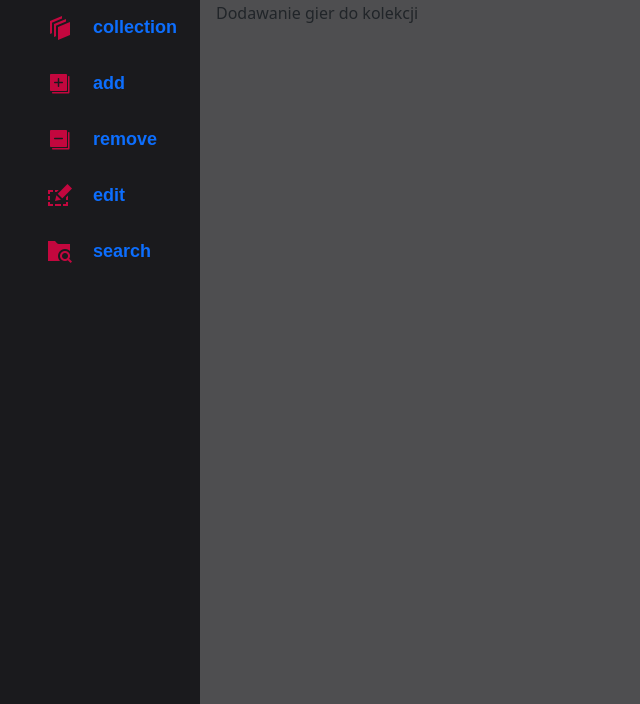
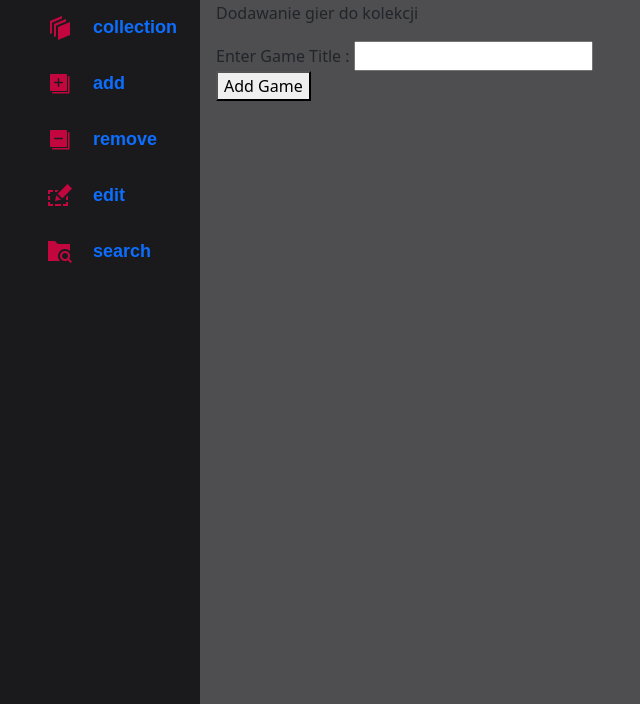
Before and after one commit to LKacik/games-library, a Django app: page /add in a window 1280 px wide. Shown: the part 96-800 px from the top of the page, without its empty margins (0-640 px from the left). Run offline with Django 4.2, Linux system fonts and the light colour scheme.

Commit message:
Added method POST-> search game title

```diff
--- a/warehouse/templates/add.html
+++ b/warehouse/templates/add.html
@@ -3,5 +3,9 @@
 {% block content %}
 
 <p> Dodawanie gier do kolekcji</p>
-
+<form method="POST">
+    {% csrf_token %}
+    Enter Game Title : <input type="text" name="title"><br>
+    <button type="submit">Add Game</button>
+</form>
 {% endblock %}
```
